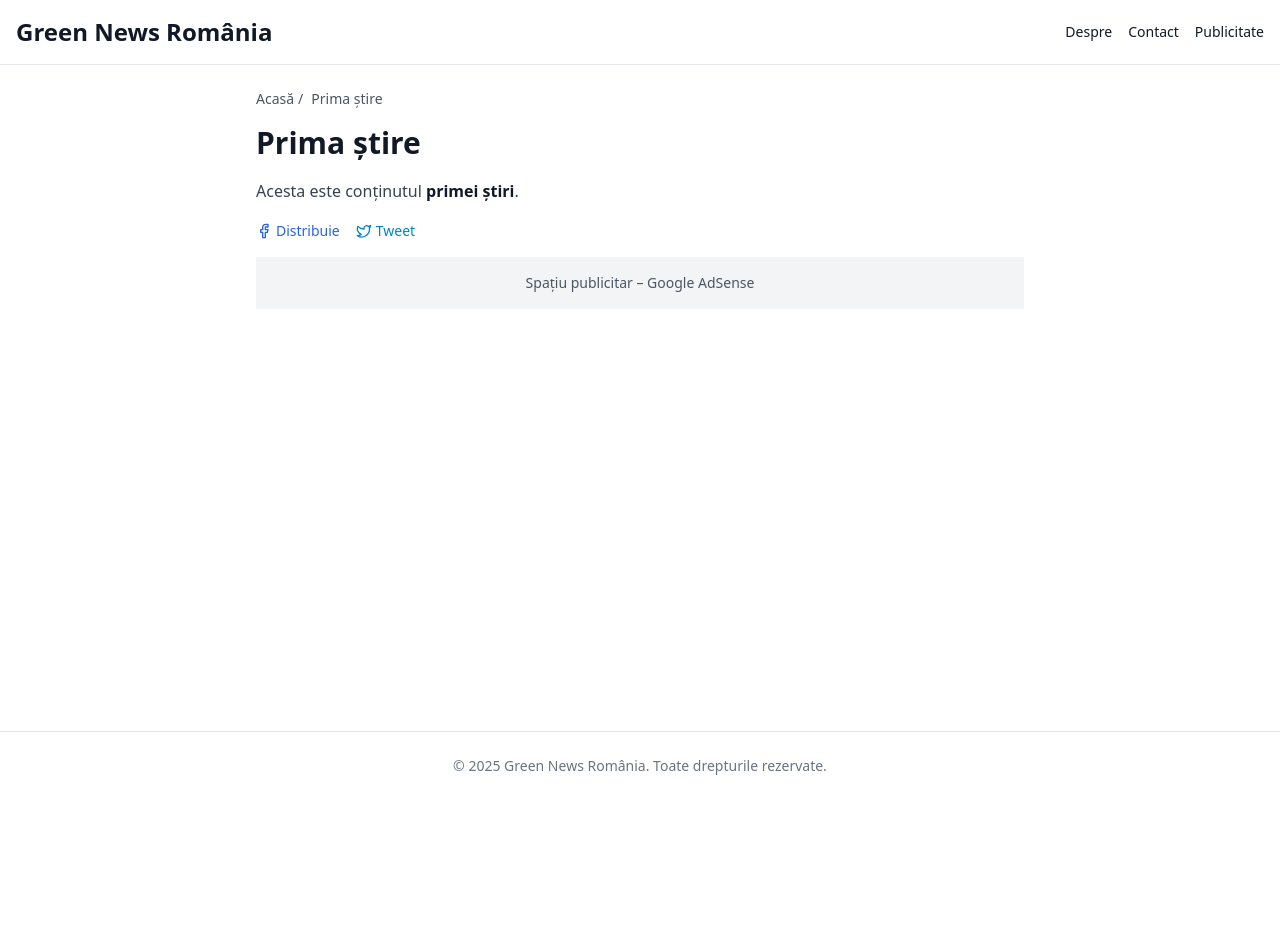
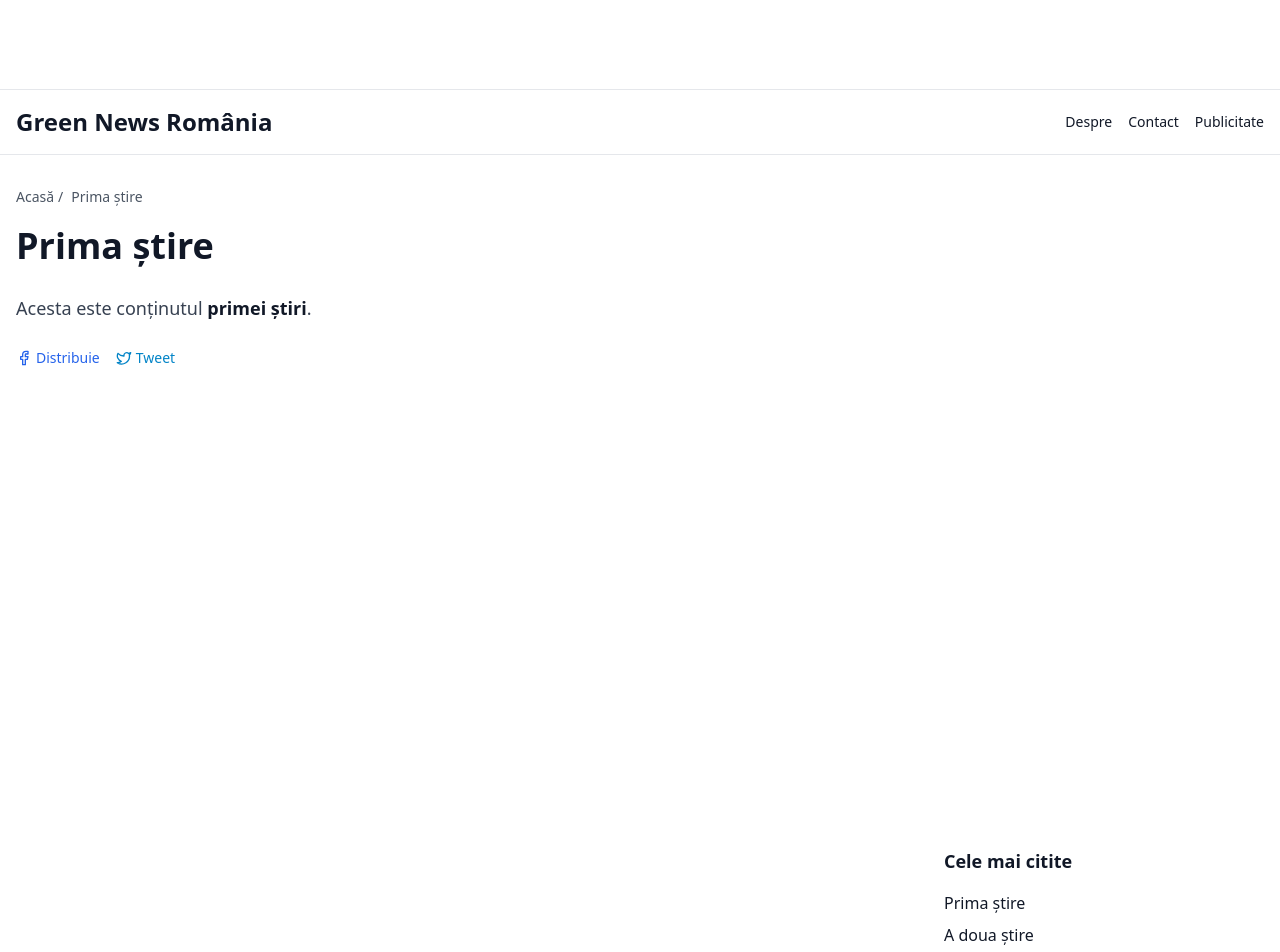
Before and after one commit to mihaiconstantin1129/green, a Next.js app: page /stiri/prima-stire in a window 1280 px wide. Shown: the top 952 px of the page. Before the commit the page ends 800 px from the top, so only its background shows below. Built offline with nearby package versions, Linux system fonts and the light colour scheme; no server answers.

Commit message:
feat: add ad slots and layout improvements

```diff
--- a/app/layout.tsx
+++ b/app/layout.tsx
@@ -3,6 +3,7 @@ import Link from 'next/link'
 import { ReactNode } from 'react'
 import type { Metadata } from 'next'
 import { siteUrl } from '@/lib/utils'
+import AdsenseSlot from '@/components/AdsenseSlot'
 
 export const metadata: Metadata = {
   metadataBase: new URL(siteUrl),
@@ -41,8 +42,9 @@ export default function RootLayout({ children }: { children: ReactNode }) {
         />
       </head>
       <body className="min-h-screen flex flex-col">
-        <header className="border-b">
-          <div className="container mx-auto flex items-center justify-between py-4 px-4">
+        <header className="sticky top-0 z-50 border-b bg-white">
+          <AdsenseSlot className="w-full min-h-[90px] border-b" />
+          <div className="container mx-auto flex items-center justify-between px-4 py-4">
             <Link href="/" className="text-2xl font-bold">
               Green News România
             </Link>
@@ -59,9 +61,12 @@ export default function RootLayout({ children }: { children: ReactNode }) {
             </nav>
           </div>
         </header>
-        <main className="flex-1 container mx-auto px-4 py-6">{children}</main>
-        <footer className="border-t py-6 text-center text-sm text-gray-500">
-          © {new Date().getFullYear()} Green News România. Toate drepturile rezervate.
+        <main className="container mx-auto flex-1 px-4 py-8">{children}</main>
+        <footer className="border-t">
+          <AdsenseSlot className="w-full min-h-[90px]" />
+          <div className="py-6 text-center text-sm text-gray-500">
+            © {new Date().getFullYear()} Green News România. Toate drepturile rezervate.
+          </div>
         </footer>
       </body>
     </html>
--- a/app/stiri/[slug]/page.tsx
+++ b/app/stiri/[slug]/page.tsx
@@ -2,6 +2,7 @@ import Breadcrumb from '@/components/Breadcrumb'
 import ProseContent from '@/components/ProseContent'
 import ShareBar from '@/components/ShareBar'
 import AdsenseSlot from '@/components/AdsenseSlot'
+import SidebarPopular from '@/components/SidebarPopular'
 import { getPostBySlug, getPosts } from '@/lib/wp'
 import type { Metadata } from 'next'
 import { siteUrl } from '@/lib/utils'
@@ -41,12 +42,21 @@ export default async function ArticlePage({ params }: Props) {
   if (!article) return <div>Articolul nu a fost găsit.</div>
 
   return (
-    <article className="max-w-3xl mx-auto">
+    <div className="max-w-7xl mx-auto">
       <Breadcrumb items={[{ label: 'Acasă', href: '/' }, { label: article.title }]} />
-      <h1 className="text-3xl font-bold mb-4">{article.title}</h1>
-      <ProseContent html={article.content} />
-      <ShareBar title={article.title} />
-      <AdsenseSlot />
+      <div className="lg:flex lg:gap-8">
+        <article className="flex-1">
+          <h1 className="mb-6 text-4xl font-extrabold leading-tight">
+            {article.title}
+          </h1>
+          <ProseContent html={article.content} />
+          <ShareBar title={article.title} />
+        </article>
+        <aside className="mt-8 lg:mt-0 lg:w-80 space-y-6">
+          <AdsenseSlot className="w-full min-h-[600px]" />
+          <SidebarPopular />
+        </aside>
+      </div>
       <script
         type="application/ld+json"
         dangerouslySetInnerHTML={{
@@ -55,7 +65,12 @@ export default async function ArticlePage({ params }: Props) {
             '@type': 'BreadcrumbList',
             itemListElement: [
               { '@type': 'ListItem', position: 1, name: 'Acasă', item: siteUrl },
-              { '@type': 'ListItem', position: 2, name: article.title, item: `${siteUrl}/stiri/${article.slug}` },
+              {
+                '@type': 'ListItem',
+                position: 2,
+                name: article.title,
+                item: `${siteUrl}/stiri/${article.slug}`,
+              },
             ],
           }),
         }}
@@ -76,10 +91,13 @@ export default async function ArticlePage({ params }: Props) {
               name: 'Green News România',
               logo: { '@type': 'ImageObject', url: `${siteUrl}/logo.png` },
             },
-            mainEntityOfPage: { '@type': 'WebPage', '@id': `${siteUrl}/stiri/${article.slug}` },
+            mainEntityOfPage: {
+              '@type': 'WebPage',
+              '@id': `${siteUrl}/stiri/${article.slug}`,
+            },
           }),
         }}
       />
-    </article>
+    </div>
   )
 }
--- a/components/AdsenseSlot.tsx
+++ b/components/AdsenseSlot.tsx
@@ -1,12 +1,12 @@
 import React from 'react'
 
 interface Props {
-  client?: string
-  slot?: string
   className?: string
 }
 
-export default function AdsenseSlot({ client, slot, className }: Props) {
+export default function AdsenseSlot({ className }: Props) {
+  const client = process.env.NEXT_PUBLIC_ADSENSE_CLIENT_ID
+
   if (!client) {
     return (
       <div className="bg-gray-100 text-center text-sm text-gray-600 p-4 my-4">
@@ -17,13 +17,8 @@ export default function AdsenseSlot({ client, slot, className }: Props) {
 
   return (
     <div className={className}>
-      {/* Inserare script Google AdSense aici */}
-      <ins
-        className="adsbygoogle block"
-        style={{ display: 'block' }}
-        data-ad-client={client}
-        data-ad-slot={slot}
-      />
+      {/* Aici se inserează tagul <script> oficial AdSense */}
+      {/* Aici se inserează tagul <ins> oficial AdSense */}
     </div>
   )
 }
--- a/components/ProseContent.tsx
+++ b/components/ProseContent.tsx
@@ -1,3 +1,28 @@
+import React from 'react'
+import AdsenseSlot from './AdsenseSlot'
+
 export default function ProseContent({ html }: { html: string }) {
-  return <div className="prose max-w-none" dangerouslySetInnerHTML={{ __html: html }} />
+  const parts = html.split(/<\/p>/i)
+  const content: React.ReactNode[] = []
+
+  parts.forEach((part, idx) => {
+    if (part.trim()) {
+      content.push(
+        <div
+          key={`p-${idx}`}
+          dangerouslySetInnerHTML={{ __html: part + '</p>' }}
+        />
+      )
+      if (idx === 2) {
+        content.push(
+          <AdsenseSlot
+            key="ad"
+            className="my-8 w-full min-h-[250px]"
+          />
+        )
+      }
+    }
+  })
+
+  return <div className="prose prose-lg max-w-none">{content}</div>
 }
--- a/components/SidebarPopular.tsx
+++ b/components/SidebarPopular.tsx
@@ -4,12 +4,12 @@ import { getPosts } from '@/lib/wp'
 export default async function SidebarPopular() {
   const popular = await getPosts({ page: 1, perPage: 3 })
   return (
-    <aside className="space-y-2">
-      <h3 className="font-semibold">Populare</h3>
+    <aside className="space-y-4">
+      <h3 className="text-lg font-semibold">Cele mai citite</h3>
       {popular.length === 0 ? (
         <p className="text-sm text-gray-500">Nu există articole populare.</p>
       ) : (
-        <ul className="space-y-1">
+        <ul className="space-y-2">
           {popular.map((article) => (
             <li key={article.slug}>
               <Link href={`/stiri/${article.slug}`} className="hover:underline">
```
